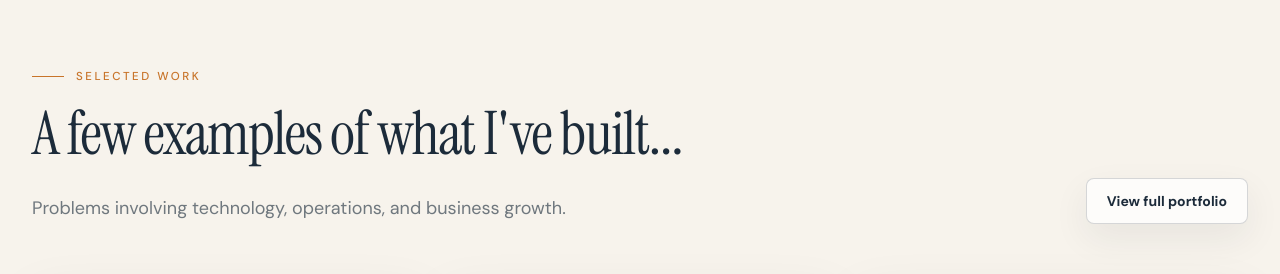
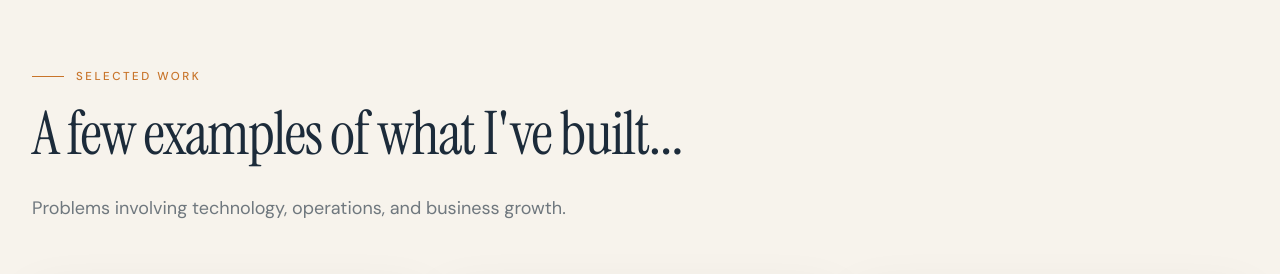
Before and after one commit to seth135/seth-daup-site, a Next.js app: page / in a window 1280 px wide. Shown: the part 3374-3648 px from the top of the page. Built offline with nearby package versions, Linux system fonts and the light colour scheme.

Commit message:
Update site

```diff
--- a/components/home/SelectedWork.tsx
+++ b/components/home/SelectedWork.tsx
@@ -1,7 +1,7 @@
 "use client";
 
 import { motion } from "framer-motion";
-import Link from "next/link";
+// import Link from "next/link";
 import { AnimatedSection } from "@/components/ui/AnimatedSection";
 import { SectionLabel } from "@/components/ui/SectionLabel";
 
@@ -54,12 +54,12 @@ export function SelectedWork() {
             Problems involving technology, operations, and business growth.
           </p>
         </div>
-        <Link
+        {/* <Link
           href="/portfolio"
           className="w-fit rounded-lg border border-navy/[0.18] bg-paper px-5 py-3 text-sm font-bold text-navy shadow-[0_14px_36px_rgba(28,43,58,0.07)] transition hover:-translate-y-0.5 hover:border-amber/[0.35]"
         >
           View full portfolio
-        </Link>
+        </Link> */}
       </div>
 
       <div className="mt-14 grid gap-5 lg:grid-cols-3">
```
